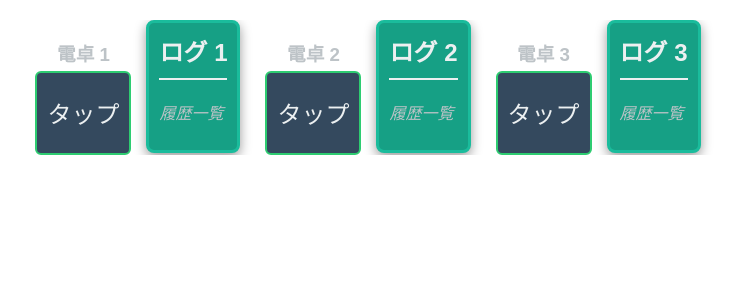
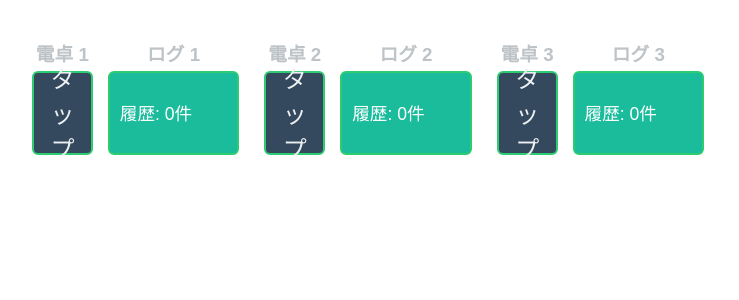
Before and after one commit to komugiR/nextjs-calculator-ui, a Next.js app: page / in a window 1280 px wide. Shown: the top 300 px of the page, without its empty margins (272-1011 px from the left). Built offline with nearby package versions, Linux system fonts and the light colour scheme.

Commit message:
履歴のオーバーレイ化

```diff
--- /dev/null
+++ b/app/components/LogButton.jsx
@@ -0,0 +1,21 @@
+// src/app/components/LogButton.jsx
+
+import React from 'react';
+
+const LogButton = ({ id, onClick, history }) => {
+  const logCount = history.length;
+
+  return (
+    <div className="log-button-set">
+        <h3 className="calc-input-title">ログ {id}</h3>
+        <div
+            className="log-trigger-display"
+            onClick={onClick}
+        >
+            <span className="log-count">履歴: {logCount}件</span>
+        </div>
+    </div>
+  );
+};
+
+export default LogButton;
--- a/app/components/LogDisplay.jsx
+++ b/app/components/LogDisplay.jsx
@@ -1,8 +1,13 @@
 import React from "react";
 
-const LogDisplay = ({ history, title }) => {
+const LogDisplay = ({ history, title, isOpen, onClose }) => {
+    if (!isOpen) {
+        return null;
+    }
     return (
-        <div className="log-display-panel">
+        <div className={`calculator-overlay ${isOpen ? 'is-open' : ''}`}>
+            <div className="log-display-panel overlay-panel"> {/* 新しいクラス名を追加 */}
+                <button onClick={onClose} className="close-btn">x</button>
             <h2>{title}</h2>
             {history.length === 0 ? (
                 <p className="no-log">履歴一覧</p>
@@ -21,7 +26,8 @@ const LogDisplay = ({ history, title }) => {
                         </li>
                     ))}
                 </ul>
-            )}
+                )}
+            </div>
         </div>
     )
 }
--- a/app/globals.css
+++ b/app/globals.css
@@ -310,3 +310,37 @@ body {
   }
 
 }
+
+.log-button-set {
+  width: 100%;
+  max-width: none;
+  text-align: center;
+}
+
+.log-trigger-display {
+  background-color: #1abc9c;
+  color: #fff;
+  padding: 15px 10px;
+  border-radius: 6px;
+  border: 2px solid #2ecc71;
+  cursor: pointer;
+  transition: background-color 0.2s;
+  height: 50px;
+  display: flex;
+  align-items: center;
+  justify-content: space-between;
+  font-size: 1.1em;
+}
+
+.log-trigger-display:hover {
+  background-color: #16a085;
+}
+
+.trigger-icon {
+  font-size: 1.5em;
+}
+
+.log-display-panel.overlay-panel {
+  max-width: 90%;
+  max-height: 80vh;
+}
--- a/app/page.js
+++ b/app/page.js
@@ -3,7 +3,8 @@
 import React, { useCallback, useState } from "react";
 import Calculator from './components/Calculator';
 import LogDisplay from './components/LogDisplay';
-import CalcInput from './components/CalcInput'
+import CalcInput from './components/CalcInput';
+import LogButton from './components/LogButton';
 
 export default function GameUI() {
     const [logHistory1, setLogHistory1] = useState([]);
@@ -15,6 +16,8 @@ export default function GameUI() {
     const[calcResult1, setCalcResult1] = useState('');
     const[calcResult2, setCalcResult2] = useState('');
     const[calcResult3, setCalcResult3] = useState('');
+
+    const [activeLogId, setActiveLogId] = useState(null);
 
     const addLogEntry = useCallback((calculatorId, expression, result) => {
         const newEntry = {
@@ -47,20 +50,30 @@ export default function GameUI() {
                 currentResult={result}
                 onClick={() => setActiveCalcId(id)}
             />
-            <LogDisplay history={history} title={`ログ ${id}`}/>
+            <LogButton
+                id={id}
+                history={history}
+                onClick={() => setActiveLogId(id)}
+            />
         </div>
     );
 
     const activeCalcProps = {
-    1: { history: logHistory1, result: calcResult1, setHistory: setLogHistory1, setResult: setCalcResult1 },
-    2: { history: logHistory2, result: calcResult2, setHistory: setLogHistory2, setResult: setCalcResult2 },
-    3: { history: logHistory3, result: calcResult3, setHistory: setLogHistory3, setResult: setCalcResult3 },
+        1: { history: logHistory1, result: calcResult1, setHistory: setLogHistory1, setResult: setCalcResult1 },
+        2: { history: logHistory2, result: calcResult2, setHistory: setLogHistory2, setResult: setCalcResult2 },
+        3: { history: logHistory3, result: calcResult3, setHistory: setLogHistory3, setResult: setCalcResult3 },
     };
 
     const activeResult =
         activeCalcId === 1 ? calcResult1 :
         activeCalcId === 2 ? calcResult2 :
         activeCalcId === 3 ? calcResult3 : '';
+
+    const activeLogProps = {
+        1: { history: logHistory1, title: 'ログ 1' },
+        2: { history: logHistory2, title: 'ログ 2' },
+        3: { history: logHistory3, title: 'ログ 3' },
+    };
 
     return (
         <div className="game-screen">
@@ -79,6 +92,15 @@ export default function GameUI() {
                     initialValue={activeResult}
                 />
             )}
+
+            {activeLogId && activeLogProps[activeLogId] && (
+                <LogDisplay
+                    history={activeLogProps[activeLogId].history}
+                    title={activeLogProps[activeLogId].title}
+                    isOpen={true}
+                    onClose={() => setActiveLogId(null)}
+                />
+            )}
         </div>
     )
 }
```
